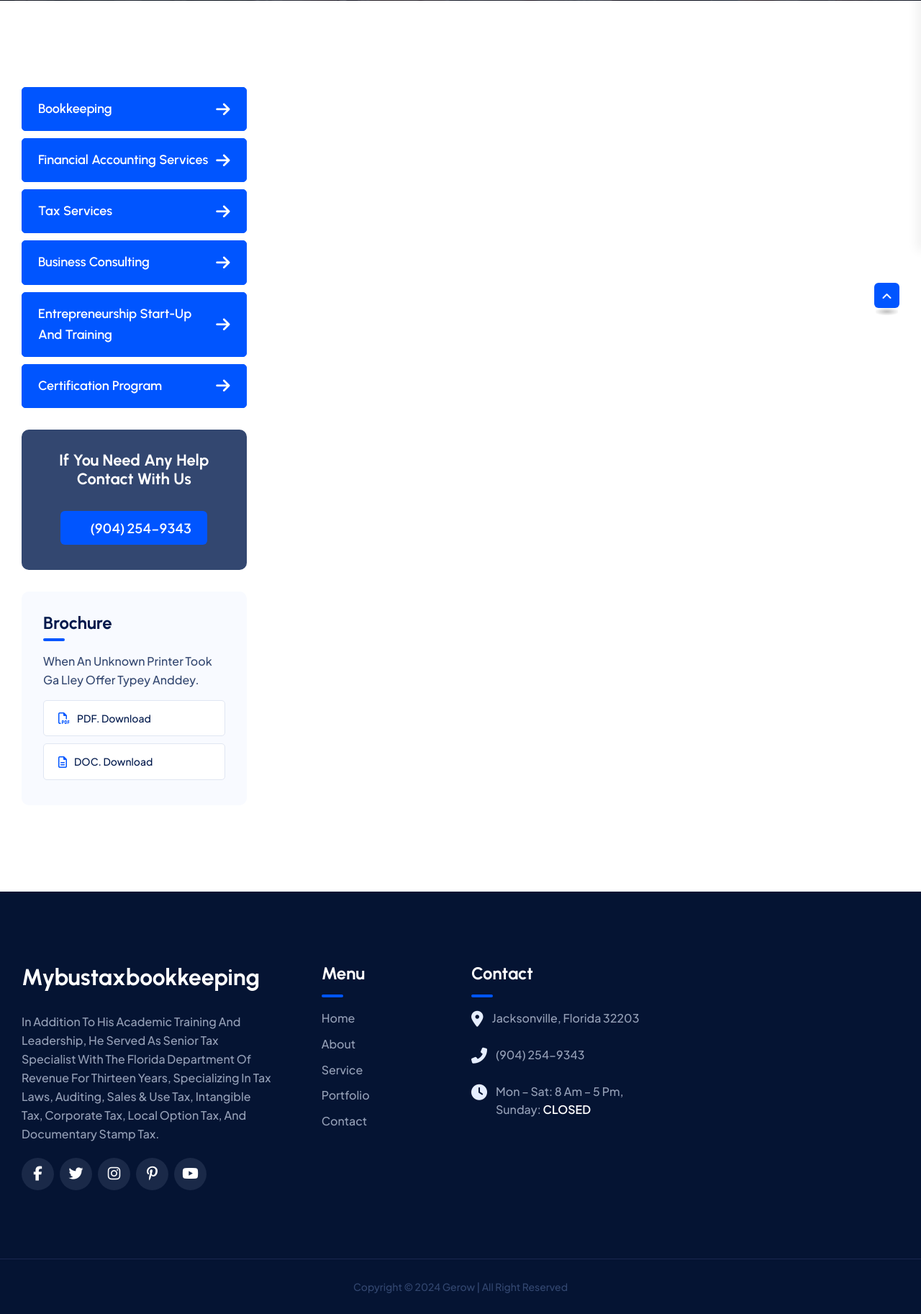
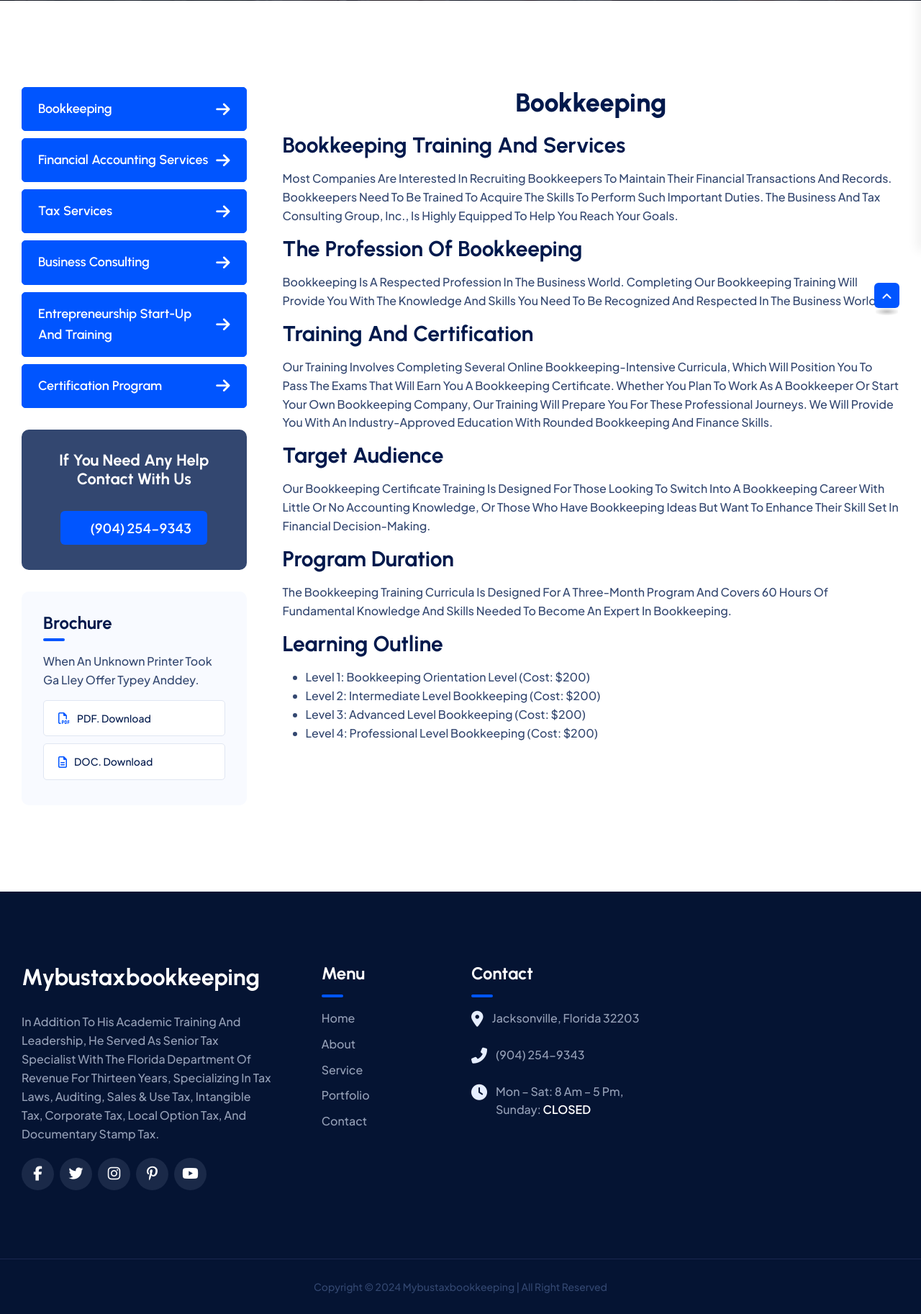
Before and after one commit to SPOTWEBDEV/consulting-website, a PHP site: page /public_html/service-details/index.php in a window 1280 px wide. Shown: the part 452-2278 px from the top of the page at 72% size. Run offline with PHP 8.4, Linux system fonts and the light colour scheme; some libraries are stand-ins or nearby versions.

Commit message:
still fix error

```diff
--- a/includes/footer.php
+++ b/includes/footer.php
@@ -78,7 +78,7 @@
                 <div class="row">
                     <div class="col-lg-12">
                         <div class="copyright-text-two text-center">
-                            <p>Copyright © <?php echo date('Y'); ?> gerow | All Right Reserved</p>
+                            <p>Copyright © <?php echo date('Y') . ' '  .  $sitename?>  | All Right Reserved</p>
                         </div>
                     </div>
                 </div>
--- a/index.php
+++ b/index.php
@@ -389,7 +389,7 @@
         <!-- counter-area-end -->
 
         <!-- team-area -->
-        <section class="team-area-three">
+        <section style="display:none" class="team-area-three">
             <div class="container">
                 <div class="row justify-content-center">
                     <div class="col-lg-6">
--- a/service-details/index.php
+++ b/service-details/index.php
@@ -174,7 +174,9 @@
         const loadingContents = () => {
 
             const url = new URLSearchParams(window.location.search)
-const id = url.get('index');
+            let id = url.get('index');
+
+            if(id == null) id = 1;
 
             let newService = services.filter(item => item.id == id);
 
@@ -182,7 +184,10 @@ const name = newService[0].name;
             document.querySelector('.services-details-content').innerHTML = `<h2 class="title text-center">${name}</h2>`;
 
             for (let i = 0; i < newService[0].message.length; i++) {
-    const { heading, details } = newService[0].message[i];
+                const {
+                    heading,
+                    details
+                } = newService[0].message[i];
 
                 // Create the heading element
                 const html1 = `<h4 class="title-two">${heading}</h4>`;
@@ -222,7 +227,6 @@ for (let i = 0; i < newService[0].message.length; i++) {
         }
 
         loadingContents();
-
     </script>
 
 
```
Also changed, not shown: 1 other file. Lines whose indentation alone changed are shown as unchanged.
